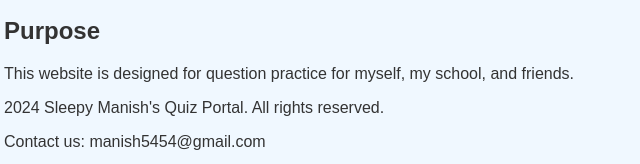
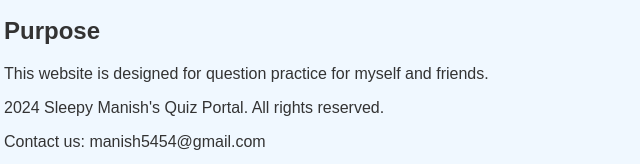
Before and after one commit to Developerboss10/sleepymanishtest, a plain HTML site: page index.html in a window 1280 px wide. Shown: the part 3809-3973 px from the top of the page, 4-644 px from the left. Drawn offline with Linux system fonts and the light colour scheme.

Commit message:
Update index.html

```diff
--- a/index.html
+++ b/index.html
@@ -310,7 +310,7 @@
     </script>
     <section>
                          <h2>Purpose</h2>
-              <p>This website is designed for question practice for myself, my school, and friends.</p>
+              <p>This website is designed for question practice for myself and friends.</p>
         </section>
 
                <p> 2024 Sleepy Manish's Quiz Portal. All rights reserved.</p>
```
